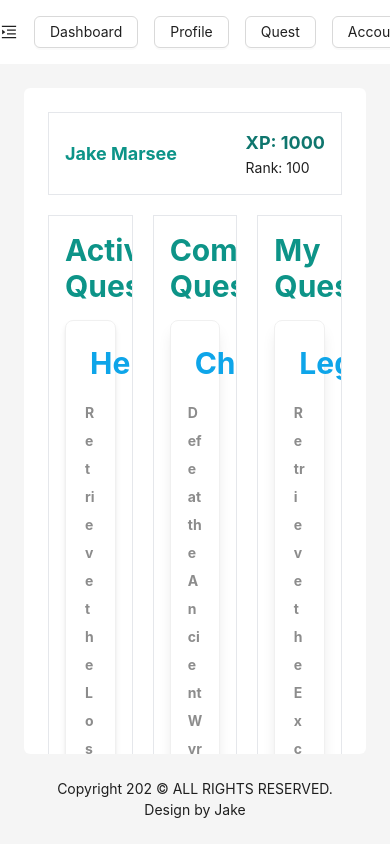
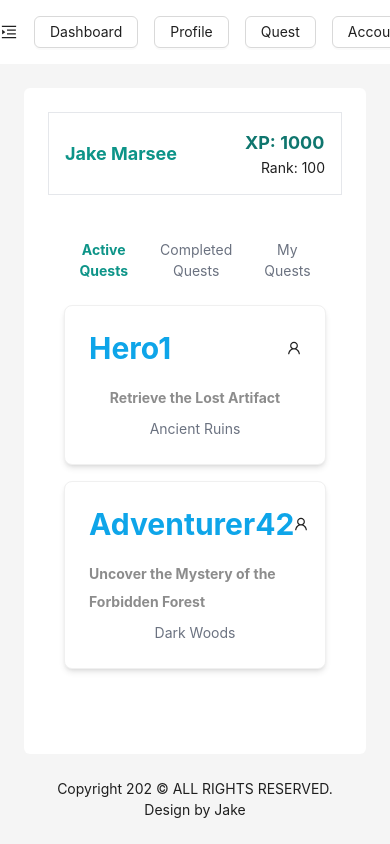
Before and after one commit to Jakefred6/side-quest, a React (Vite) app in the folder client/: page /profile in a window 390 px wide. Shown: the top 844 px of the page. Built offline with nearby package versions, Linux system fonts and the light colour scheme.

Commit message:
re-did profile page to include a tabbed design, to improve mobile responsiveness

```diff
--- a/client/src/pages/Profile.jsx
+++ b/client/src/pages/Profile.jsx
@@ -1,154 +1,102 @@
-import {Card, Typography} from "antd";
-import {UserOutlined} from "@ant-design/icons";
-import React from "react";
+import React, { useState } from 'react';
+import { Card, Typography } from 'antd';
+import { UserOutlined } from '@ant-design/icons';
 
-const {Text} = Typography;
-
+const { Text } = Typography;
 
 const Profile = () => {
+    const [activeTab, setActiveTab] = useState('active');
+
     const activeQuestData = [
         {id: 1, username: "Hero1", title: "Retrieve the Lost Artifact", location: "Ancient Ruins"},
         {id: 2, username: "Adventurer42", title: "Uncover the Mystery of the Forbidden Forest", location: "Dark Woods"},
-        {id: 3, username: "MageMaster", title: "Study the Arcane Runes", location: "Magical Library"},
-        {id: 4, username: "StealthyRogue", title: "Steal the Crown Jewels", location: "Royal Palace"},
-        {id: 5, username: "SkyPirate99", title: "Plunder the Floating Sky Islands", location: "Sky Kingdom"},
-        {id: 6, username: "Explorer007", title: "Chart the Unexplored Seas", location: "Mysterious Ocean"},
-        {id: 7, username: "DungeonDelver", title: "Conquer the Labyrinth of Shadows", location: "Haunted Dungeon"},
-        // Add more quest data as needed
     ];
 
     const completedQuestData = [
         {id: 1, username: "Champion23", title: "Defeat the Ancient Wyrm", location: "Dragon's Peak"},
-        {id: 2, username: "RescuerQueen", title: "Rescue the Enchanted Princess", location: "Mystical Palace"},
-        {id: 3, username: "DesertNomad", title: "Find the Oasis in the Endless Desert", location: "Sands of Time"},
-        {id: 4, username: "GhostWhisperer", title: "Communicate with the Spirits", location: "Ethereal Cemetery"},
-        // Add more quest data as needed
     ];
 
     const myQuestData = [
         {id: 1, username: "LegendaryKnight", title: "Retrieve the Excalibur Sword", location: "Camelot"},
-        {id: 2, username: "ShadowAssassin", title: "Assassinate the Dark Overlord", location: "Shadow Fortress"},
-        {id: 3, username: "SkyExplorer", title: "Reach the Celestial Observatory", location: "Celestial Peak"},
     ];
 
+    const renderQuests = (questData) => (
+        questData.map((quest) => (
+            <Card
+                key={quest.id}
+                hoverable
+                className="shadow-md mb-4"
+            >
+                <div className="flex flex-col items-center">
+                    <div className="flex justify-between w-full">
+                        <div className="text-sky-500 font-bold xl:text-xl text-3xl">
+                            {quest.username}
+                        </div>
+                        <UserOutlined />
+                    </div>
+                    <div className="mt-4 font-bold text-black xl:text-lg text-xl">
+                        <Text type="secondary">{quest.title}</Text>
+                    </div>
+                    <div className="text-gray-500 mt-2">{quest.location}</div>
+                </div>
+            </Card>
+        ))
+    );
 
     return (
-        <div className="flex flex-col w-full justify-center">
-            <div className="flex justify-between p-4 mb-5 border  items-center">
+        <div className="flex flex-col w-full justify-center items-center">
+            <div className="flex justify-between items-center w-full p-4 mb-5 border">
             <h1 className="text-lg text-teal-600 font-bold">Jake Marsee</h1>
-
                 <div className="flex justify-center items-center">
-                        <div className=" w-full justify-between">
+                    <div className="w-full justify-between">
                         <div className="text-lg text-teal-700 font-bold">
                             XP: 1000
                         </div>
-                            <p type="secondary">Rank: 100</p>
+                        <p className="ml-4 text-secondary">Rank: 100</p>
                     </div>
                 </div>
             </div>
-            <div className="flex flex-row w-full justify-center gap-5">
-
-                <div className="flex flex-col border p-4 overflow-y-auto"
-                     style={{height: "calc(100vh - 32px)", width: "30%"}}>
-                    {/*  Header of the section */}
-                    <div className="flex flex-row w-full justify-between mb-4">
-                        <div className="xl:text-xl text-3xl text-teal-600 font-bold">
+            <div className="flex flex-col items-center justify-center w-full p-4">
+                <div className="mb-4 flex">
+                    <button
+                        className={`px-4 py-2 ${activeTab === 'active' ? 'text-teal-600 font-bold' : 'text-gray-500'}`}
+                        onClick={() => setActiveTab('active')}
+                    >
                         Active Quests
-                        </div>
-                    </div>
-                    {/* Loop through questData and create a Card for each quest */}
-                    {activeQuestData.map((quest) => (
-                        <Card
-                            key={quest.id}
-                            hoverable={true}
-                            loading={false}
-                            className="shadow-md mb-4"
+                    </button>
+                    <button
+                        className={`px-4 py-2 ${activeTab === 'completed' ? 'text-teal-600 font-bold' : 'text-gray-500'}`}
+                        onClick={() => setActiveTab('completed')}
                     >
-                            <div className="flex flex-col justify-center items-center">
-                                <div className="flex flex-row w-full justify-between">
-                                    <div className="xl:text-xl text-3xl text-sky-500 font-bold">
-                                        {quest.username}
-                                    </div>
-                                    <UserOutlined/>
-                                </div>
-                                <div className="mt-4 xl:text-lg text-xl text-black font-bold">
-                                    <Text type="secondary">{quest.title}</Text>
-
-                                </div>
-                                <div className="mt-2 text-gray-500">{quest.location}</div>
-                            </div>
-                        </Card>
-                    ))}
+                        Completed Quests
+                    </button>
+                    <button
+                        className={`px-4 py-2 ${activeTab === 'myQuests' ? 'text-teal-600 font-bold' : 'text-gray-500'}`}
+                        onClick={() => setActiveTab('myQuests')}
+                    >
+                        My Quests
+                    </button>
                 </div>
 
-                <div className="flex flex-col border p-4 overflow-y-auto"
-                     style={{height: "calc(100vh - 32px)", width: "30%"}}>
-                    {/*  Header of the section */}
-                    <div className="flex flex-row w-full justify-between mb-4">
-                        <div className="xl:text-xl text-3xl text-teal-600 font-bold">
-                            Completed Quests
+                {activeTab === 'active' && (
+                    <div className="w-full">
+                        {renderQuests(activeQuestData)}
                     </div>
+                )}
+
+                {activeTab === 'completed' && (
+                    <div className="w-full">
+                        {renderQuests(completedQuestData)}
                     </div>
-                    {/* Loop through questData and create a Card for each quest */}
-                    {completedQuestData.map((quest) => (
-                        <Card
-                            key={quest.id}
-                            hoverable={true}
-                            loading={false}
-                            className="shadow-lg mb-4"
-                        >
-                            <div className="flex flex-col justify-center items-center">
-                                <div className="flex flex-row w-full justify-between">
-                                    <div className="xl:text-xl text-3xl text-sky-500 font-bold">
-                                        {quest.username}
+                )}
+
+                {activeTab === 'myQuests' && (
+                    <div className="w-full">
+                        {renderQuests(myQuestData)}
                     </div>
-                                    <UserOutlined/>
+                )}
             </div>
-                                <div className="mt-4 xl:text-lg text-xl text-black font-bold">
-                                    <Text type="secondary">{quest.title}</Text>
-
-                                </div>
-                                <div className="mt-2 text-gray-500">{quest.location}</div>
-                            </div>
-                        </Card>
-                    ))}
-                </div>
-
-                <div className="flex flex-col border p-4 overflow-y-auto"
-                     style={{height: "calc(100vh - 32px)", width: "30%"}}>
-                    {/*  Header of the section */}
-                    <div className="flex flex-row w-full justify-between mb-4">
-                        <div className="xl:text-xl text-3xl text-teal-600 font-bold">
-                            My Quests
-                        </div>
-                    </div>
-                    {/* Loop through questData and create a Card for each quest */}
-                    {myQuestData.map((quest) => (
-                        <Card
-                            key={quest.id}
-                            hoverable={true}
-                            loading={false}
-                            className="shadow-lg mb-4"
-                        >
-                            <div className="flex flex-col justify-center items-center">
-                                <div className="flex flex-row w-full justify-between">
-                                    <div className="xl:text-xl text-3xl text-sky-500 font-bold">
-                                        {quest.username}
-                                    </div>
-                                    <UserOutlined/>
-                                </div>
-                                <div className="mt-4 xl:text-lg text-xl text-black font-bold">
-                                    <Text type="secondary">{quest.title}</Text>
-
-                                </div>
-                                <div className="mt-2 text-gray-500">{quest.location}</div>
-                            </div>
-                        </Card>
-                    ))}
-                </div>
-
-            </div>
-        </div>
+        </div> // Closing wrapper div
     );
 };
 
```
Lines whose indentation alone changed are shown as unchanged.
